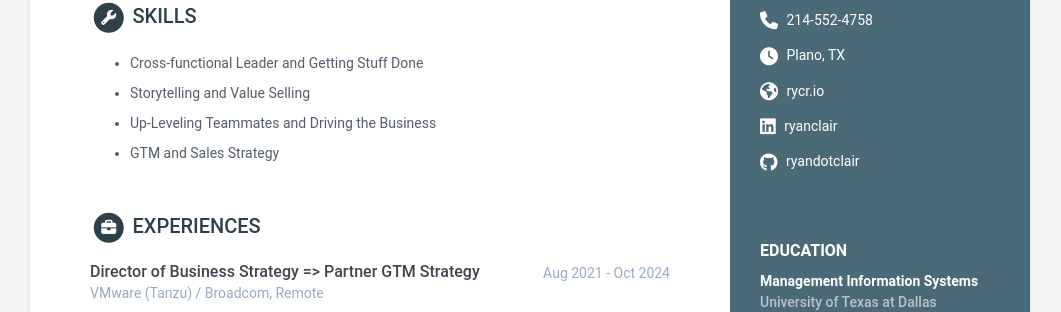
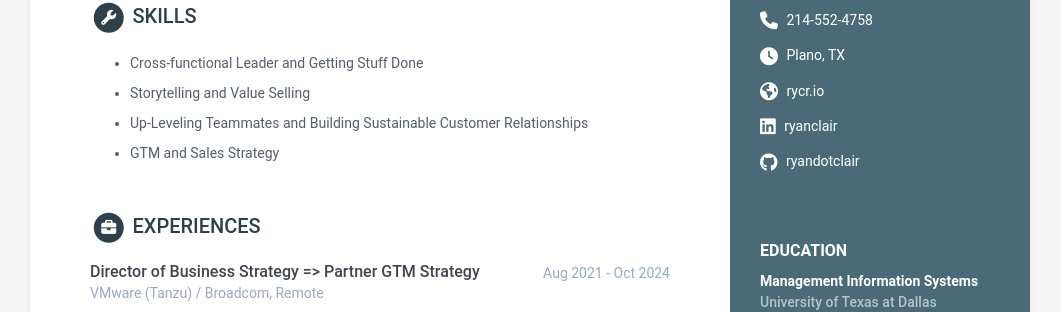
Before and after one commit to ryandotclair/online-cv-pdf, a Jekyll site: the page built from index.html, in a window 1280 px wide. Shown: the part 323-635 px from the top of the page, without its empty margins (110-1171 px from the left). Built offline with Jekyll 4.4.1, drawn with Linux system fonts in a browser that asks for light colours.

Commit message:
SE MGR Update

```diff
--- a/_data/data.yml
+++ b/_data/data.yml
@@ -101,7 +101,7 @@ skills:
 
       - name: Storytelling and Value Selling
 
-      - name: Up-Leveling Teammates and Driving the Business
+      - name: Up-Leveling Teammates and Building Sustainable Customer Relationships
 
       - name: GTM and Sales Strategy
 
```
